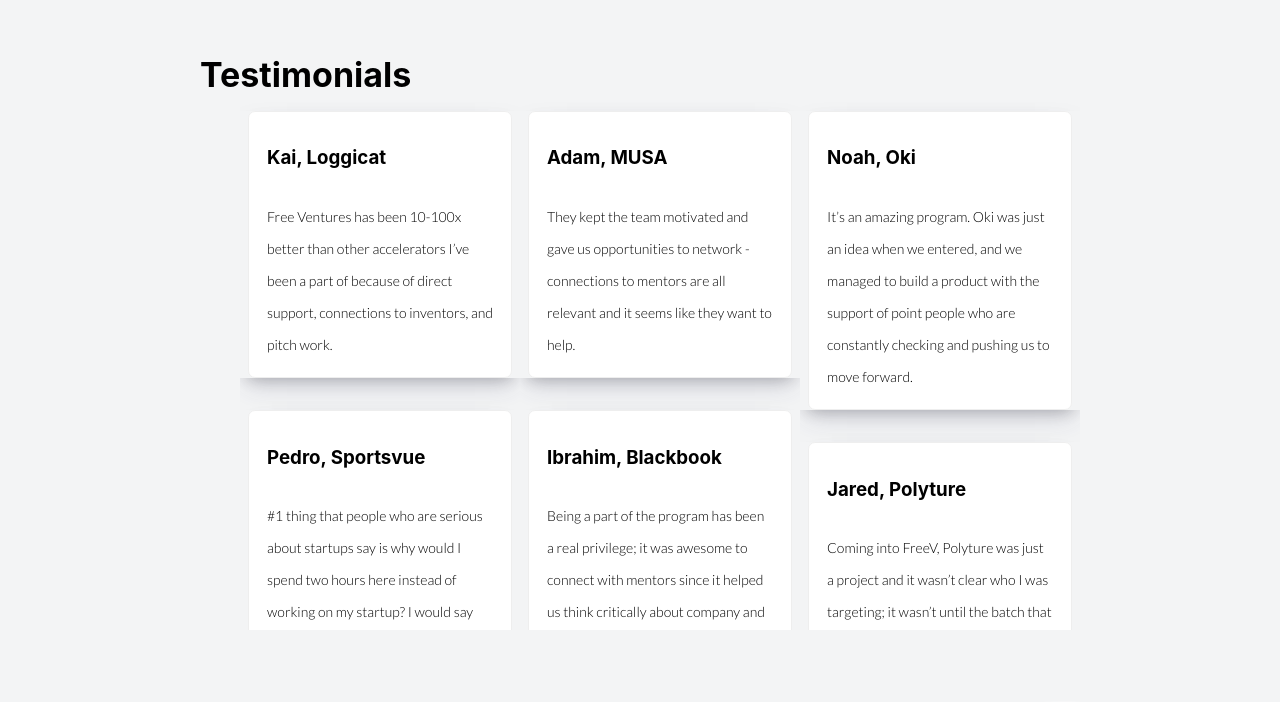
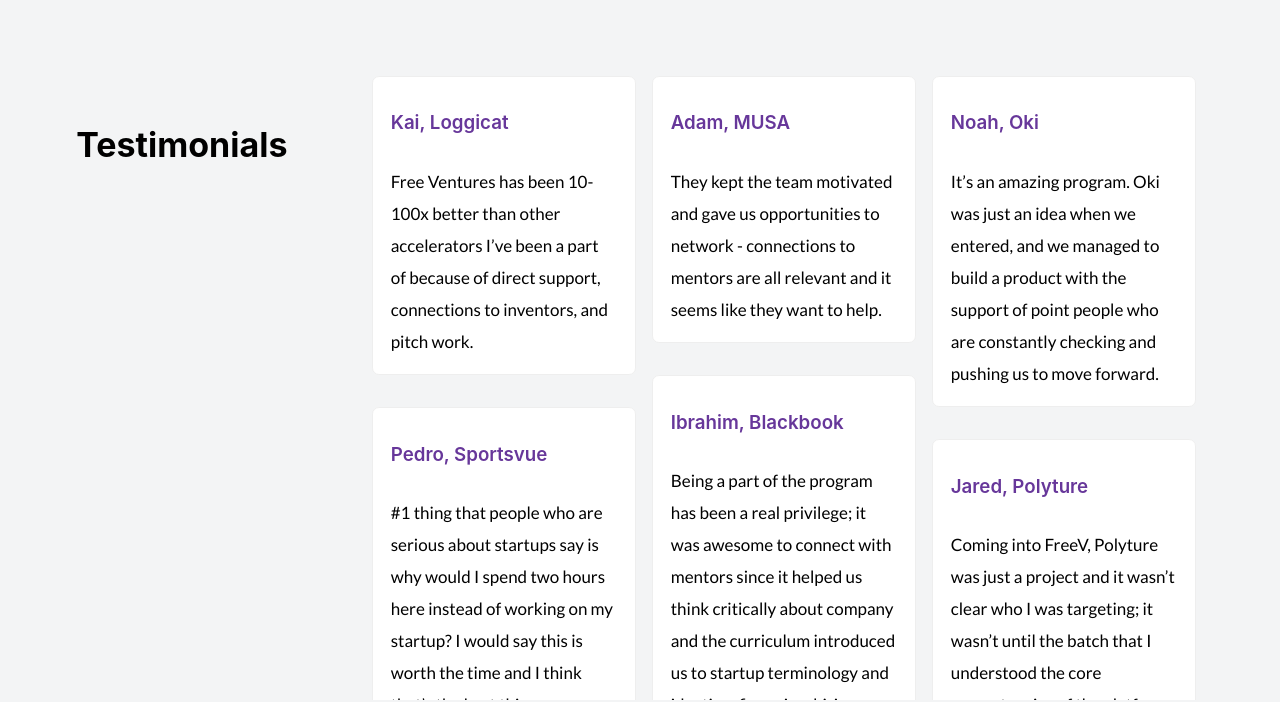
Before and after one commit to Free-Ventures-Cal/website, a React (Create React App) app: page / in a window 1280 px wide. Shown: the part 4163-4865 px from the top of the page. Built offline with nearby package versions, Linux system fonts and the light colour scheme.

Commit message:
testimonials: improve type styling and card positioning

```diff
--- a/src/Components/Home.js
+++ b/src/Components/Home.js
@@ -449,7 +449,9 @@ function Home() {
             </div>
             {/* start gray section */}
             <div className="testimonialsHome homeSection gray">
-                <h2>Testimonials</h2>
+                <div className="testimonials-heading">
+                    <h2>Testimonials</h2>
+                </div>
                 <div className="testimonials">
                     <div class="testimonials-marquee-wrapper">
                         <div className="testimonials-cards-marquee">
--- a/src/styles/Home.css
+++ b/src/styles/Home.css
@@ -506,26 +506,28 @@ a {
   margin-top: 100px;
   height: 80vh;
   overflow: hidden;
+  display: flex;
+  flex-flow: row nowrap;
+  justify-content: space-evenly;
+  padding-top: 70px;
 }
 
-.testimonialsHome h2 {
-  text-align: center;
-  float: left;
-  margin-left: 200px;
+.testimonials-heading {
+  display: flex;
+  flex-flow: column nowrap;
+  justify-content: flex-start;
+
 }
 
-.testimonials {
-  float: right;
-  margin-right: 100px;
-  /* display: flex;
-  justify-content: center; */
+.testimonials-heading h2 {
+  text-align: center;
+
 }
 
 .testimonials-marquee-wrapper {
   display: flex;
   align-items: center;
   flex-flow: row nowrap;
-  margin-right: 100px;
 }
 
 .testimonials-cards-marquee {
@@ -558,9 +560,7 @@ a {
   padding-right: 8px;
   padding-left: 8px;
   margin: 16px 0;
-  box-shadow: 0 13px 27px -5px rgba(50, 50, 93, 0.15),
-    0 8px 16px -8px rgba(0, 0, 0, 0.3), 0 -6px 16px -6px rgba(0, 0, 0, 0.025);
-  transition: all 0.3s ease;
+
 }
 
 .testimonial-card {
@@ -585,14 +585,14 @@ a {
   line-height: 24px;
 }
 
-.testimonial-card-header h2 {
-  font-size: 16px;
+.testimonial-card-header h3 {
+  color: #67379a;
+  font-weight: 600;
 }
 
 .testimonial-card-description p {
-  font-size: 12px;
-  font-size: 14px;
-  font-weight: 300;
+  font-size: 17px;
+  font-weight: 500;
   margin: auto;
 }
 
```
